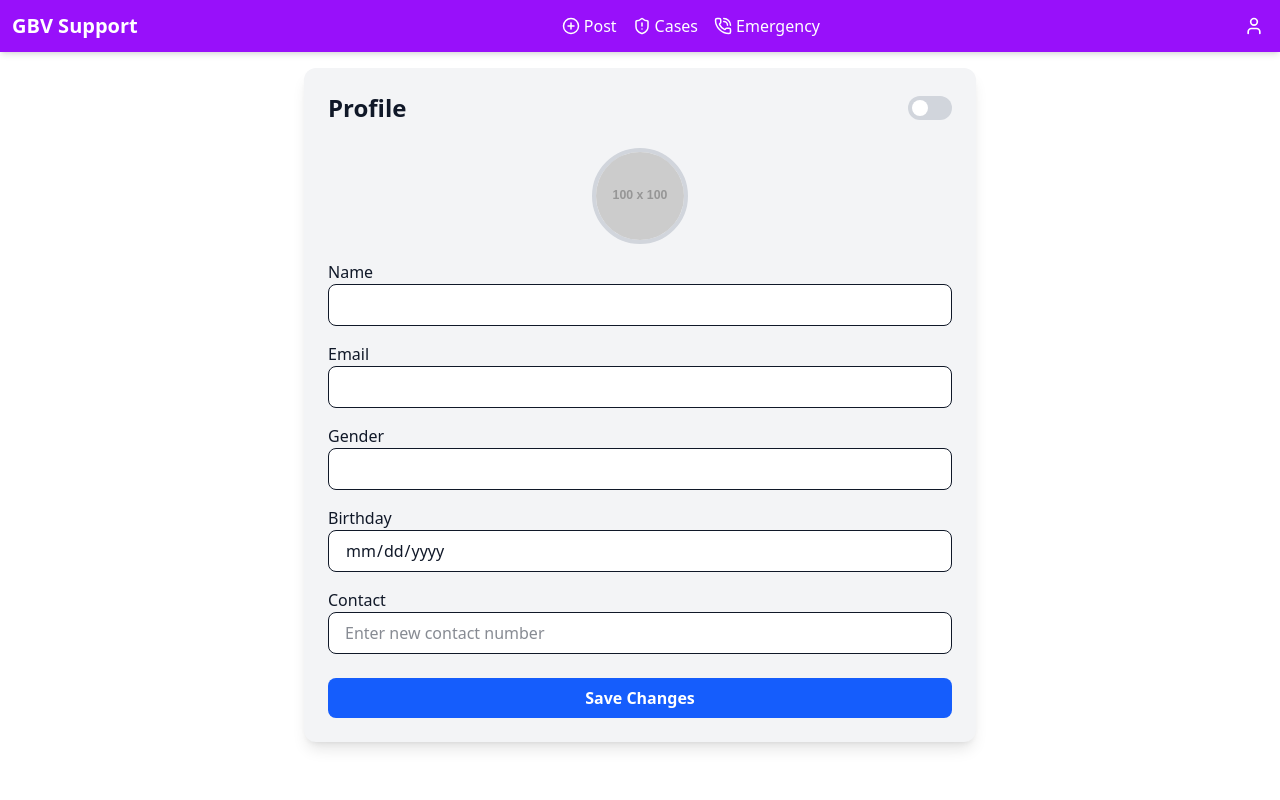
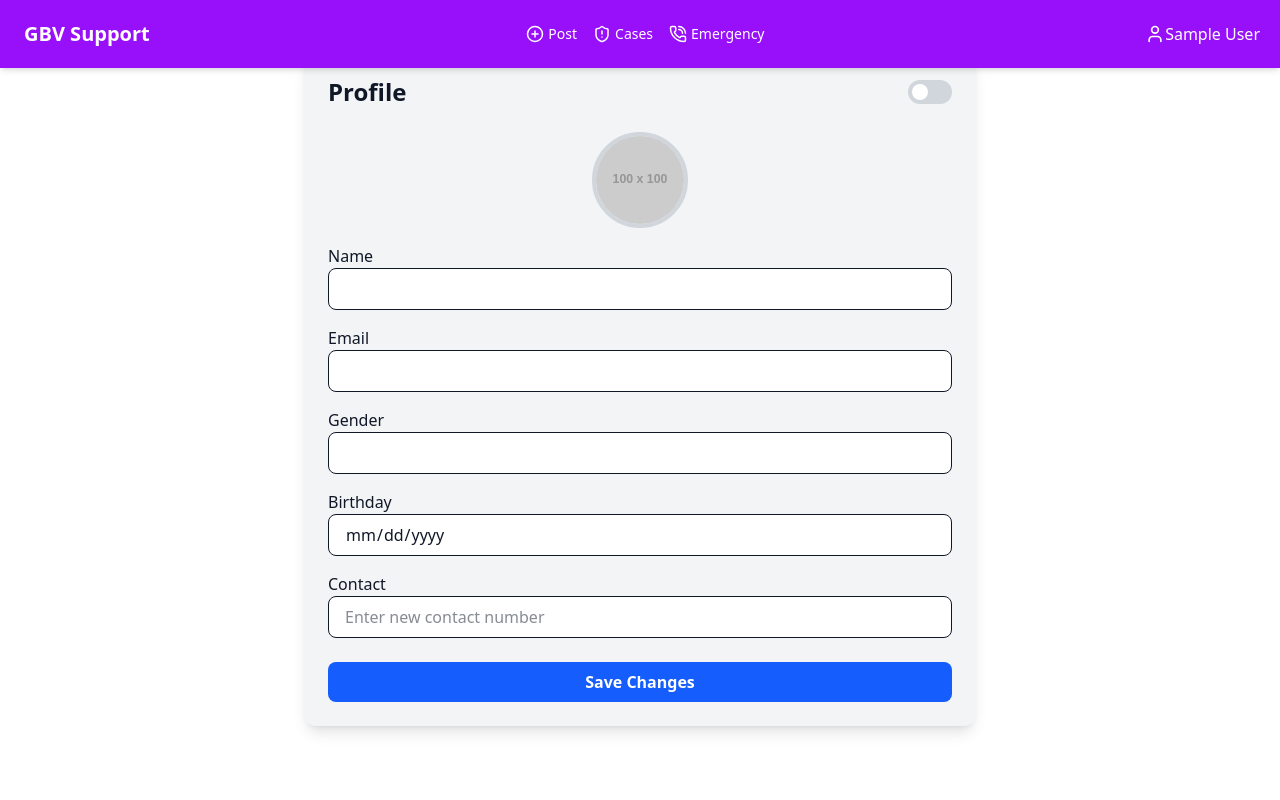
Before and after one commit to Matuwamai/Gbv-support, a React (Vite) app in the folder user-side/: page /profile in a window 1280 px wide. Shown: the top 800 px of the page. Built offline with nearby package versions, Linux system fonts and the light colour scheme; no server answers; sample sign-in values are in the browser's storage.

Commit message:
Resolve Dahboard page error

```diff
--- a/user-side/src/components/Createpost.tsx
+++ b/user-side/src/components/Createpost.tsx
@@ -54,7 +54,7 @@ const PostCreation = () => {
   };
 
   return (
-    <div className="flex flex-col items-center justify-center p-4  min-h-screen mt-6">
+    <div className="flex flex-col items-center justify-center p-4  min-h-screen mt-8">
       <div className="w-full max-w-md bg-gray-800 p-4 rounded-2xl shadow-lg">
         <form onSubmit={handlePostSubmit}>
           <div
--- a/user-side/src/components/Navbar.tsx
+++ b/user-side/src/components/Navbar.tsx
@@ -2,19 +2,26 @@ import { useState, useContext } from "react";
 import { Link } from "react-router-dom";
 import { PlusCircle, ShieldAlert, PhoneCall, User } from "lucide-react";
 import { Authcontext } from "../context/authContext";
+import { useNavigate } from "react-router-dom";
 
 const Navbar = () => {
+    const navigate = useNavigate();
     const [dropdownOpen, setDropdownOpen] = useState(false);
     const authContext = useContext(Authcontext);
     const currentUser = authContext?.currentUser;
+    const handleLogout = async () => {
 
+        await authContext?.logout();
+
+        navigate("/login");
+    };
     return (
-        <nav className="bg-purple-600 text-white p-3 shadow-md fixed top-0 w-full z-50">
+        <nav className="bg-purple-600 text-white p-5 shadow-md fixed top-0 w-full z-50">
             <div className="container mx-auto flex justify-between items-center">
-                <a href="/" className="text-lg font-bold md:text-xl">
+                <a href="/" className="text-lg font-bold md:text-xl mx-1">
                     GBV<span className="hidden md:inline"> Support</span>
                 </a>
-                <ul className="flex items-center gap-4 text-sm md:text-base">
+                <ul className="flex items-center gap-4 text-sm md:text-sm">
                     <li className="flex items-center gap-1">
                         <PlusCircle size={18} />
                         <Link to="/newpost">Post</Link>
@@ -30,14 +37,19 @@ const Navbar = () => {
                 </ul>
 
                 <div className="relative">
-                    <button onClick={() => setDropdownOpen(!dropdownOpen)} className="flex items-center gap-1 hover:text-gray-200">
+                    <button onClick={() => setDropdownOpen(!dropdownOpen)} className="flex items-center pl-2 hover:text-gray-200">
                         <User size={20} />
-                        <span>{currentUser?.fullName}</span>
-                        </button>
+                        <span className="md:text-xsm">{currentUser?.name}</span>
+                    </button>
                     {dropdownOpen && (
                         <div className="absolute right-0 mt-2 bg-white text-purple-600 font-bold shadow-lg rounded w-32">
                             <Link to="/profile" className="block px-4 py-2 hover:bg-gray-200">Profile</Link>
-                            <button className="block w-full text-left px-4 py-2 hover:bg-gray-200">Logout</button>
+                            <button
+                                className="block w-full text-left px-4 py-2 hover:bg-gray-200"
+                                onClick={handleLogout}
+                            >
+                                Logout
+                            </button>
                         </div>
                     )}
                 </div>
--- a/user-side/src/components/PostCard.tsx
+++ b/user-side/src/components/PostCard.tsx
@@ -6,7 +6,7 @@ import { BiRepost } from "react-icons/bi";
 import { Authcontext } from "../context/authContext";
 
 interface User {
-  id: number;
+  id: string;
   profileImage?: string;
   name?: string;
 }
--- a/user-side/src/context/authContext.tsx
+++ b/user-side/src/context/authContext.tsx
@@ -4,7 +4,7 @@ import { jwtDecode } from "jwt-decode";
 
 
 interface AuthContextType {
-  currentUser: { id: string; fullName: string; token: string } | null;
+  currentUser: { id: string; name: string; token: string } | null;
   login: (inputs: { email: string; password: string }) => Promise<void>;
   logout: () => void;
 }
--- a/user-side/src/pages/Dahboard.tsx
+++ b/user-side/src/pages/Dahboard.tsx
@@ -31,37 +31,37 @@ const Dashboard = () => {
     }
   };
 
-  const handleLike = async (postId: string) => {
-    try {
-      await axios.post(`${API_BASE_URL}/likes/${postId}`);
-      setPosts((prevPosts) =>
-        prevPosts.map((post) =>
-          post.id === postId ? { ...post, likes: post.likes + 1 } : post
-        )
-      );
-    } catch (error) {
-      console.error("Error liking post:", error);
-    }
-  };
+  // const handleLike = async (postId: string) => {
+  //   try {
+  //     await axios.post(`${API_BASE_URL}/likes/${postId}`);
+  //     setPosts((prevPosts) =>
+  //       prevPosts.map((post) =>
+  //         post.id === postId ? { ...post, likes: post.likes + 1 } : post
+  //       )
+  //     );
+  //   } catch (error) {
+  //     console.error("Error liking post:", error);
+  //   }
+  // };
 
-  const handleComment = async (postId: string, commentText: string) => {
-    try {
-      const response = await axios.post<{ id: string; text: string; user: string }>(
-        `${API_BASE_URL}/comments/${postId}`,
-        { text: commentText }
-      );
+  // const handleComment = async (postId: string, commentText: string) => {
+  //   try {
+  //     const response = await axios.post<{ id: string; text: string; user: string }>(
+  //       `${API_BASE_URL}/comments/${postId}`,
+  //       { text: commentText }
+  //     );
 
-      setPosts((prevPosts) =>
-        prevPosts.map((post) =>
-          post.id === postId
-            ? { ...post, comments: [...post.comments, response.data] }
-            : post
-        )
-      );
-    } catch (error) {
-      console.error("Error posting comment:", error);
-    }
-  };
+  //     setPosts((prevPosts) =>
+  //       prevPosts.map((post) =>
+  //         post.id === postId
+  //           ? { ...post, comments: [...post.comments, response.data] }
+  //           : post
+  //       )
+  //     );
+  //   } catch (error) {
+  //     console.error("Error posting comment:", error);
+  //   }
+  // };
 
   return (
     <div className="max-w-4xl mx-auto p-4 mt-6">
@@ -75,8 +75,8 @@ const Dashboard = () => {
               <PostCard
                 key={post.id}
                 post={post}//
-                onLike={handleLike}
-                onComment={handleComment}
+                // onLike={handleLike}
+                // onComment={handleComment}
               />
             ))
           ) : (
--- a/user-side/src/pages/ProfilePage.tsx
+++ b/user-side/src/pages/ProfilePage.tsx
@@ -75,7 +75,7 @@ export default function ProfilePage() {
 
 
   return (
-    <div className={`min-h-screen p-6 ${darkMode ? "bg-gray-900 text-white" : "bg-white text-gray-900"} mt-6 mx-0`}>
+    <div className={`min-h-screen p-6 ${darkMode ? "bg-gray-900 text-white" : "bg-white text-gray-900"} py-8 mx-0`}>
       <div className="max-w-2xl mx-auto p-6 rounded-xl shadow-lg bg-gray-100 dark:bg-purple-800">
         <div className="flex justify-between items-center mb-6">
           <h2 className="text-2xl font-bold">Profile</h2>
```
